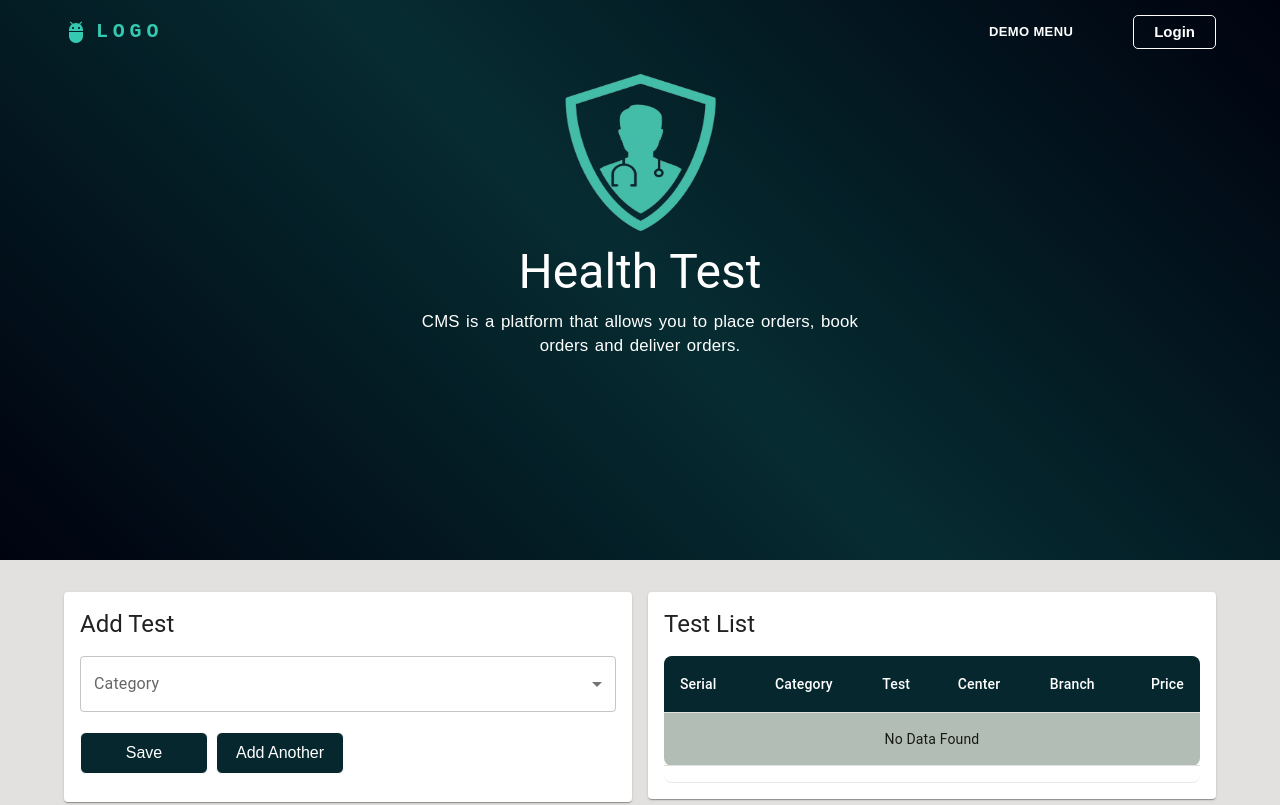
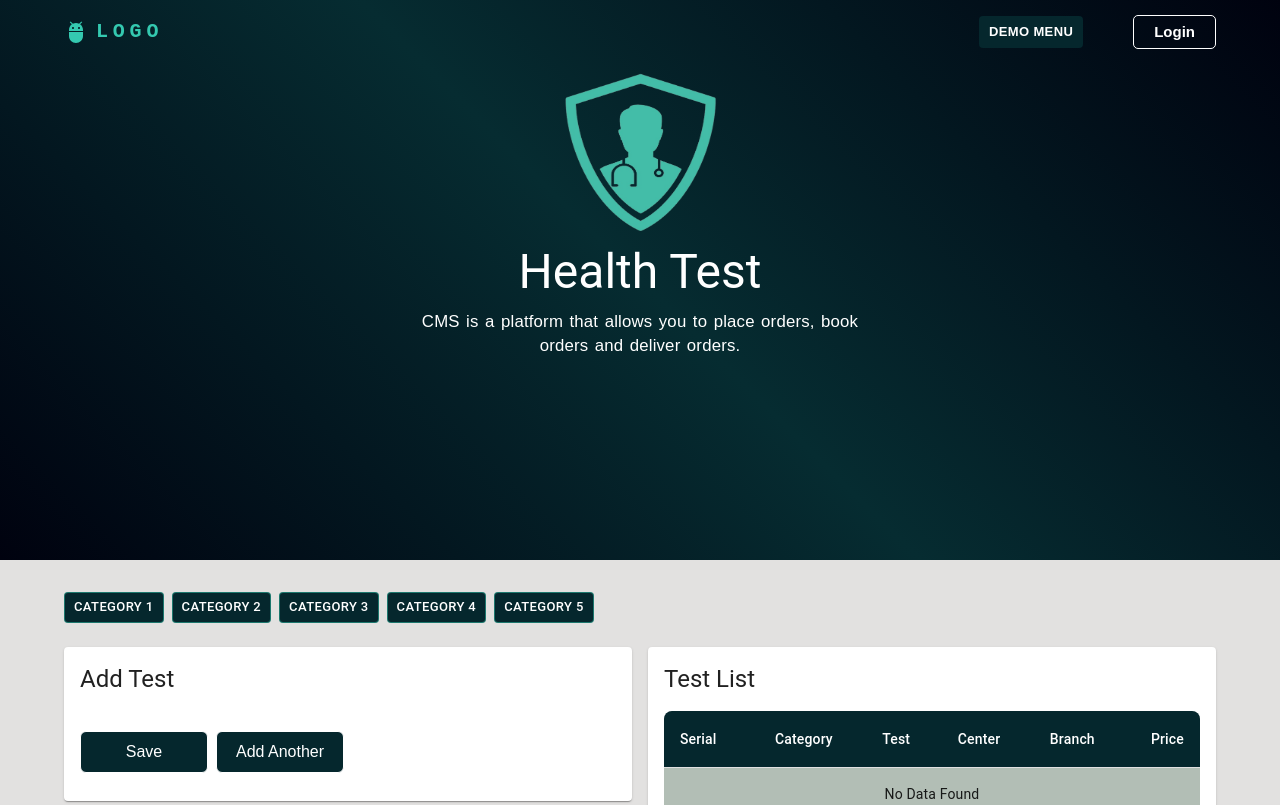
Before and after one commit to AyonJD/health-test, a Next.js app: page / in a window 1280 px wide. Shown: the top 805 px of the page. Built offline with nearby package versions, Linux system fonts and the light colour scheme.

Commit message:
Category button

```diff
--- a/src/components/shared/CommonButton.js
+++ b/src/components/shared/CommonButton.js
@@ -21,7 +21,7 @@ const CommonButton = ({ children, func }) => {
   )
 }
 
-export const Button = {
+export const Buttons = {
     CommonSubmitButton,
     CommonButton
 }
--- a/src/components/ui/SelectionForm.js
+++ b/src/components/ui/SelectionForm.js
@@ -1,6 +1,7 @@
 import { FAKE_DATA } from '@/constant/fakeData'
 import {
   Box,
+  Button,
   FormControl,
   Grid,
   InputLabel,
@@ -9,10 +10,9 @@ import {
   Typography,
 } from '@mui/material'
 import React, { useState } from 'react'
-import { Button } from '../shared/CommonButton'
+import { Buttons } from '../shared/CommonButton'
 
-const SelectionForm = ({ onSet }) => {
-  const [selectedTest, setSelectedTest] = useState('')
+const SelectionForm = ({ onSet, selectedTest, setSelectedTest }) => {
   const [selectedCenters, setSelectedCenters] = useState('')
   const [selectedBranches, setSelectedBranches] = useState('')
   const [price, setPrice] = useState(null)
@@ -23,8 +23,6 @@ const SelectionForm = ({ onSet }) => {
     center: '',
     branches: '',
   })
-
-  console.log(selectedCenters)
 
   const handleChange = event => {
     const { name, value } = event.target
@@ -67,14 +65,14 @@ const SelectionForm = ({ onSet }) => {
   return (
     <Box>
       <Box sx={{ maxWidth: '100%' }}>
-        <form className='mb-2'>
+        <form className="mb-2">
           <Grid container spacing={2}>
             <Grid
               item
               xs={12}
               md={selectedTest && selectedTest.length > 0 ? 6 : 12}
             >
-              <FormControl fullWidth sx={{ maxWidth: '100%' }}>
+              {/* <FormControl fullWidth sx={{ maxWidth: '100%' }}>
                 <InputLabel>Category</InputLabel>
                 <Select
                   name="category"
@@ -93,11 +91,11 @@ const SelectionForm = ({ onSet }) => {
                     </MenuItem>
                   ))}
                 </Select>
-              </FormControl>
+              </FormControl> */}
             </Grid>
 
             {selectedTest && selectedTest.length > 0 && (
-              <Grid item xs={12} md={6}>
+              <Grid item xs={12}>
                 <FormControl fullWidth sx={{ maxWidth: '100%' }}>
                   <InputLabel>Test</InputLabel>
                   <Select
@@ -178,10 +176,12 @@ const SelectionForm = ({ onSet }) => {
             )}
           </Grid>
         </form>
-        <Button.CommonSubmitButton func={handleSubmit} type="submit">
+        <Buttons.CommonSubmitButton func={handleSubmit} type="submit">
           Save
-        </Button.CommonSubmitButton>
-        <Button.CommonButton func={addAnother}>Add Another</Button.CommonButton>
+        </Buttons.CommonSubmitButton>
+        <Buttons.CommonButton func={addAnother}>
+          Add Another
+        </Buttons.CommonButton>
       </Box>
     </Box>
   )
--- a/src/constant/fakeData.js
+++ b/src/constant/fakeData.js
@@ -3,27 +3,27 @@ export const FAKE_DATA = [
     category: 'Category 1',
     tests: [
       {
-        test: 'Test 1',
+        test: 'Test 1A',
         centers: [
           {
             testPrice: 100,
-            center: 'Center A',
-            branches: ['Branch X', 'Branch Y'],
+            center: 'Center A1',
+            branches: ['Branch X1', 'Branch Y1'],
           },
           {
             testPrice: 150,
-            center: 'Center B',
-            branches: ['Branch Z'],
+            center: 'Center B1',
+            branches: ['Branch Z1'],
           },
         ],
       },
       {
-        test: 'Test 2',
+        test: 'Test 2A',
         centers: [
           {
             testPrice: 250,
-            center: 'Center C',
-            branches: ['Branch W', 'Branch V'],
+            center: 'Center C1',
+            branches: ['Branch W1', 'Branch V1'],
           },
         ],
       },
@@ -33,27 +33,27 @@ export const FAKE_DATA = [
     category: 'Category 2',
     tests: [
       {
-        test: 'Test 2',
+        test: 'Test 1B',
         centers: [
           {
             testPrice: 50,
-            center: 'Center A',
-            branches: ['Branch X', 'Branch Y'],
+            center: 'Center A2',
+            branches: ['Branch X2', 'Branch Y2'],
           },
           {
             testPrice: 100,
-            center: 'Center C',
-            branches: ['Branch X', 'Branch Z'],
+            center: 'Center C2',
+            branches: ['Branch X2', 'Branch Z2'],
           },
         ],
       },
       {
-        test: 'Test 3',
+        test: 'Test 2B',
         centers: [
           {
             testPrice: 80,
-            center: 'Center C',
-            branches: ['Branch X', 'Branch W', 'Branch V'],
+            center: 'Center C2',
+            branches: ['Branch X2', 'Branch W2', 'Branch V2'],
           },
         ],
       },
@@ -63,27 +63,87 @@ export const FAKE_DATA = [
     category: 'Category 3',
     tests: [
       {
-        test: 'Test 4',
+        test: 'Test 1C',
         centers: [
           {
             testPrice: 120,
-            center: 'Center D',
-            branches: ['Branch A', 'Branch Y'],
+            center: 'Center D3',
+            branches: ['Branch A3', 'Branch Y3'],
           },
           {
             testPrice: 110,
-            center: 'Center E',
-            branches: ['Branch X', 'Branch W'],
+            center: 'Center E3',
+            branches: ['Branch X3', 'Branch W3'],
           },
         ],
       },
       {
-        test: 'Test 5',
+        test: 'Test 2C',
         centers: [
           {
             testPrice: 30,
-            center: 'Center D',
-            branches: ['Branch X', 'Branch V'],
+            center: 'Center D3',
+            branches: ['Branch X3', 'Branch V3'],
+          },
+        ],
+      },
+    ],
+  },
+  {
+    category: 'Category 4',
+    tests: [
+      {
+        test: 'Test 1D',
+        centers: [
+          {
+            testPrice: 90,
+            center: 'Center F4',
+            branches: ['Branch B4', 'Branch Y4'],
+          },
+          {
+            testPrice: 70,
+            center: 'Center G4',
+            branches: ['Branch X4', 'Branch W4'],
+          },
+        ],
+      },
+      {
+        test: 'Test 2D',
+        centers: [
+          {
+            testPrice: 60,
+            center: 'Center F4',
+            branches: ['Branch X4', 'Branch V4'],
+          },
+        ],
+      },
+    ],
+  },
+  {
+    category: 'Category 5',
+    tests: [
+      {
+        test: 'Test 1E',
+        centers: [
+          {
+            testPrice: 130,
+            center: 'Center H5',
+            branches: ['Branch C5', 'Branch Y5'],
+          },
+          {
+            testPrice: 200,
+            center: 'Center I5',
+            branches: ['Branch X5', 'Branch W5'],
+          },
+        ],
+      },
+      {
+        test: 'Test 2E',
+        centers: [
+          {
+            testPrice: 80,
+            center: 'Center H5',
+            branches: ['Branch X5', 'Branch V5'],
           },
         ],
       },
--- a/src/pages/_app.js
+++ b/src/pages/_app.js
@@ -1,5 +1,11 @@
+import { ThemeProvider } from '@mui/material/styles'
 import '@/styles/globals.css'
+import theme from '@/theme'
 
 export default function App({ Component, pageProps }) {
-  return <Component {...pageProps} />
+  return (
+    <ThemeProvider theme={theme}>
+      <Component {...pageProps} />
+    </ThemeProvider>
+  )
 }
--- a/src/pages/index.js
+++ b/src/pages/index.js
@@ -1,11 +1,13 @@
-import { Button } from '@/components/shared/CommonButton'
+import { Buttons } from '@/components/shared/CommonButton'
 import MainNav from '@/components/shared/MainNav'
 import Hero from '@/components/ui/Hero'
-import HeroCard from '@/components/ui/HeroCard'
+// import HeroCard from '@/components/ui/HeroCard'
 import SelectionForm from '@/components/ui/SelectionForm'
 import { COLORS } from '@/constant/color'
+import { FAKE_DATA } from '@/constant/fakeData'
 import {
   Box,
+  Button,
   Card,
   Container,
   FormControl,
@@ -31,6 +33,8 @@ export default function Home() {
   const [formData, setFormData] = useState([])
   const [subtotal, setSubtotal] = useState(0)
   const [executive, setExecutive] = useState('')
+
+  const [selectedTest, setSelectedTest] = useState('')
 
   useEffect(() => {
     setSubtotal(formData.reduce((acc, cur) => acc + cur.price, 0))
@@ -82,6 +86,21 @@ export default function Home() {
       <Box className="bg-[#e2e1e0] ">
         <Container maxWidth="lg" sx={{ py: 4 }}>
           <Grid container spacing={2}>
+            <Grid item xs={12}>
+              {FAKE_DATA.map((item, itemIndex) => (
+                <Button
+                  key={itemIndex}
+                  variant="outlined"
+                  color="primary"
+                  size="small"
+                  sx={{ marginRight: 1, marginBottom: 1 }}
+                  onClick={() => setSelectedTest(item.tests)}
+                >
+                  {item.category}
+                </Button>
+              ))}
+            </Grid>
+
             <Grid item xs={12} md={6}>
               <Card sx={{ mb: 3, p: 2 }}>
                 <Typography
@@ -93,7 +112,11 @@ export default function Home() {
                   Add Test
                 </Typography>
 
-                <SelectionForm onSet={setFormData} />
+                <SelectionForm
+                  onSet={setFormData}
+                  selectedTest={selectedTest}
+                  setSelectedTest={setSelectedTest}
+                />
               </Card>
 
               <Card
@@ -116,9 +139,9 @@ export default function Home() {
                   </Select>
                 </FormControl>
 
-                <Button.CommonButton func={handlePrint}>
+                <Buttons.CommonButton func={handlePrint}>
                   Print
-                </Button.CommonButton>
+                </Buttons.CommonButton>
               </Card>
             </Grid>
             <Grid item xs={12} md={6}>
--- a/src/styles/globals.css
+++ b/src/styles/globals.css
@@ -430,3 +430,8 @@ a {
   background: linear-gradient(45deg, #00020f, #062c31, #00020f);
   min-height: 70vh;
 }
+
+.MuiButtonBase-root {
+  background-color: #05272d !important;
+  color: #fff !important;
+}
```
